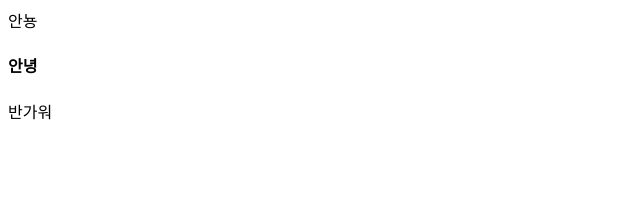
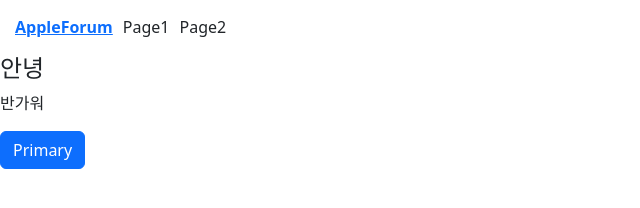
Before and after one commit to minjaejeon0827/NodejsStudy, a website: page forum/index.html in a window 1280 px wide. Shown: the whole page, without its empty margins (0-640 px from the left). Drawn offline with nearby package versions, Linux system fonts and the light colour scheme.

Commit message:
[코딩애플] Node.js, MongoDB 스터디 Part 1 (신버전) 5강 - 웹페이지에 디자인 넣으려면

```diff
--- a/forum/index.html
+++ b/forum/index.html
@@ -1,13 +1,37 @@
 <!DOCTYPE html>
 <html lang="en">
 <head>
-    <meta charset="UTF-8">
-    <meta name="viewport" content="width=device-width, initial-scale=1.0">
-    <title>Document</title>
+  <meta charset="UTF-8">
+  <meta name="viewport" content="width=device-width, initial-scale=1.0">
+  <title>Document</title>
+
+  <!-- 부트스트랩(BootStrap) 설치 (<link href="/main.css" rel="stylesheet"> 보다 위에 작성 필수) -->
+  <!-- 유튜브  -->
+  <!-- 참고 URL - https://youtu.be/iHWlRtWNquA?si=uVzQUkL2QL3a0RI1 -->
+  <!-- 참고 2 URL - https://youtu.be/F-v6EcMPJwA?si=GgTOZ1qE5w1m_2lR -->
+ <link href="https://cdn.jsdelivr.net/npm/bootstrap@5.3.6/dist/css/bootstrap.min.css"
+       rel="stylesheet"
+       integrity="sha384-4Q6Gf2aSP4eDXB8Miphtr37CMZZQ5oXLH2yaXMJ2w8e2ZtHTl7GptT4jmndRuHDT"
+       crossorigin="anonymous">
+
+  <!--  server.js 소스파일에서 자바스크립트 코드로 아래처럼 폴더 "public"를 명시하였기 때문에 아래 <link> 태그 속성 "href"에 /public 명시할 필요 없음 (2025.05.27 minjae)  -->
+  <!--  app.use(express.static(__dirname + '/public'));  -->
+  <link href="/main.css" rel="stylesheet">
 </head>
 <body>
-  안뇽
+  <div class="nav">
+    <a class="logo">AppleForum</a>
+    <a>Page1</a>
+    <a>Page2</a>
+  </div>
+
   <h4>안녕</h4>
   <p>반가워</p>
+  <button type="button" class="btn btn-primary">Primary</button>
+
+  <!--  주의사항 - 아래 <script> 태그는 <body> 태그 가장 아래에 위치 해야함. -->
+  <script src="https://cdn.jsdelivr.net/npm/bootstrap@5.3.6/dist/js/bootstrap.bundle.min.js"
+          integrity="sha384-j1CDi7MgGQ12Z7Qab0qlWQ/Qqz24Gc6BM0thvEMVjHnfYGF0rmFCozFSxQBxwHKO"
+          crossorigin="anonymous"></script>
 </body>
 </html>
--- /dev/null
+++ b/forum/public/main.css
@@ -0,0 +1,15 @@
+body {
+  margin: 0;
+}
+.nav {
+  display: flex;
+  padding: 15px;
+  align-items: center;
+  background : white;
+}
+.nav a {
+  margin-right: 10px;
+}
+.logo {
+  font-weight: bold;
+}
```
Also changed, not shown: forum/about.html (+29 -5 lines), forum/server.js (+43 -28 lines).
